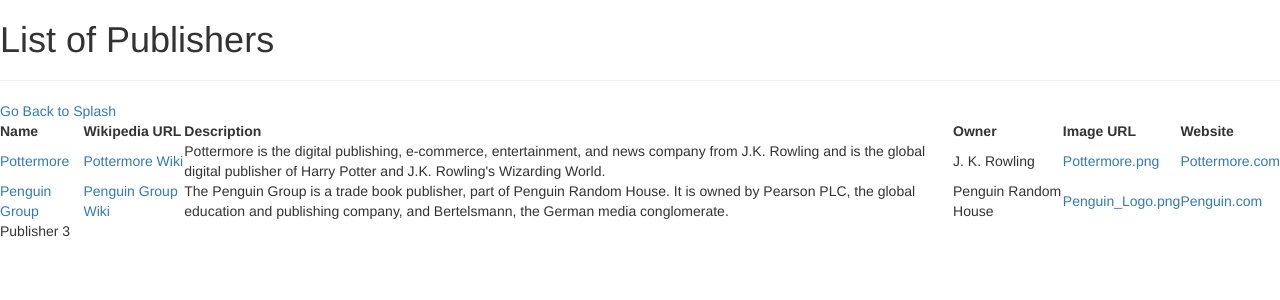
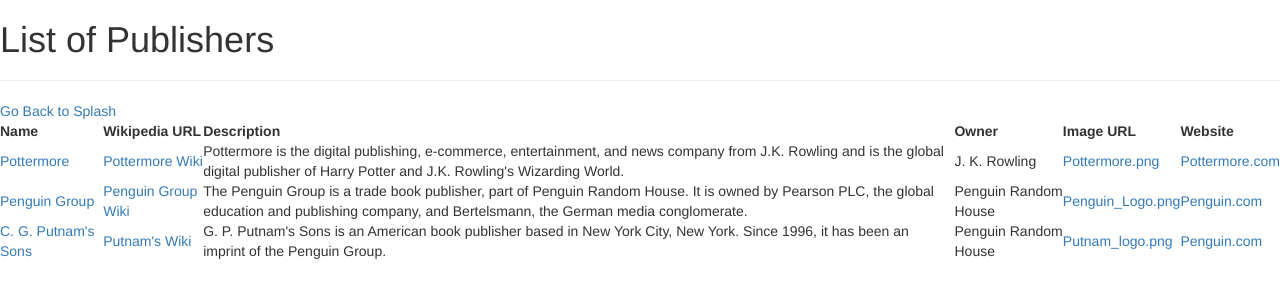
Before and after one commit to Jacobbtemple/cs329e-idb, a Flask app: page /publishers in a window 1280 px wide. Shown: the top 300 px of the page. Run offline with Flask 2, Linux system fonts and the light colour scheme; some libraries are stand-ins or nearby versions.

Commit message:
updated publishers,html

```diff
--- a/templates/publishers.html
+++ b/templates/publishers.html
@@ -22,7 +22,7 @@
 		<tbody>
 		  <tr><td><a href = {{ url_for('pottermore') }}>Pottermore</a></td><td><a href = "https://en.wikipedia.org/wiki/Pottermore">Pottermore Wiki</td><td>Pottermore is the digital publishing, e-commerce, entertainment, and news company from J.K. Rowling and is the global digital publisher of Harry Potter and J.K. Rowling's Wizarding World.</td><td>J. K. Rowling</td><td><a href = "http://upload.wikimedia.org/wikipedia/en/thumb/6/6f/Pottermore.png/225px-Pottermore.png">Pottermore.png</td><td><a href = "http://www.pottermore.com\nshop.pottermore.com">Pottermore.com</td></tr>
 		  <tr><td><a href = {{ url_for('penguingroup') }}>Penguin Group</a></td><td><a href="https://en.wikipedia.org/wiki/Penguin_Group">Penguin Group Wiki</a></td><td>The Penguin Group is a trade book publisher, part of Penguin Random House. It is owned by Pearson PLC, the global education and publishing company, and Bertelsmann, the German media conglomerate.</td><td>Penguin Random House</td><td><a href = "http://upload.wikimedia.org/wikipedia/en/thumb/1/1c/Penguin_logo.svg/150px-Penguin_logo.svg.png">Penguin_Logo.png</a></td><td><a href = "http://Penguin.com">Penguin.com</a></td></tr>
-		  <tr><td>Publisher 3</td><td></td><td></td><td></td><td></td><td></td></tr>
+		  <tr><td><a href = {{ url_for('Putnam') }}>C. G. Putnam's Sons</a></td><td><a href = "https://en.wikipedia.org/wiki/G._P._Putnam%27s_Sons">Putnam's Wiki</td><td>G. P. Putnam's Sons is an American book publisher based in New York City, New York. Since 1996, it has been an imprint of the Penguin Group.</td><td>Penguin Random House</td><td><a href = "https://upload.wikimedia.org/wikipedia/commons/3/3e/Putnam_Logo.png">Putnam_logo.png</a></td><td><a href = "http://Penguin.com">Penguin.com</a></td></tr>
 		</tbody>
 		<tfoot>
 		<!-- example of calculating totals from a table-->
```
